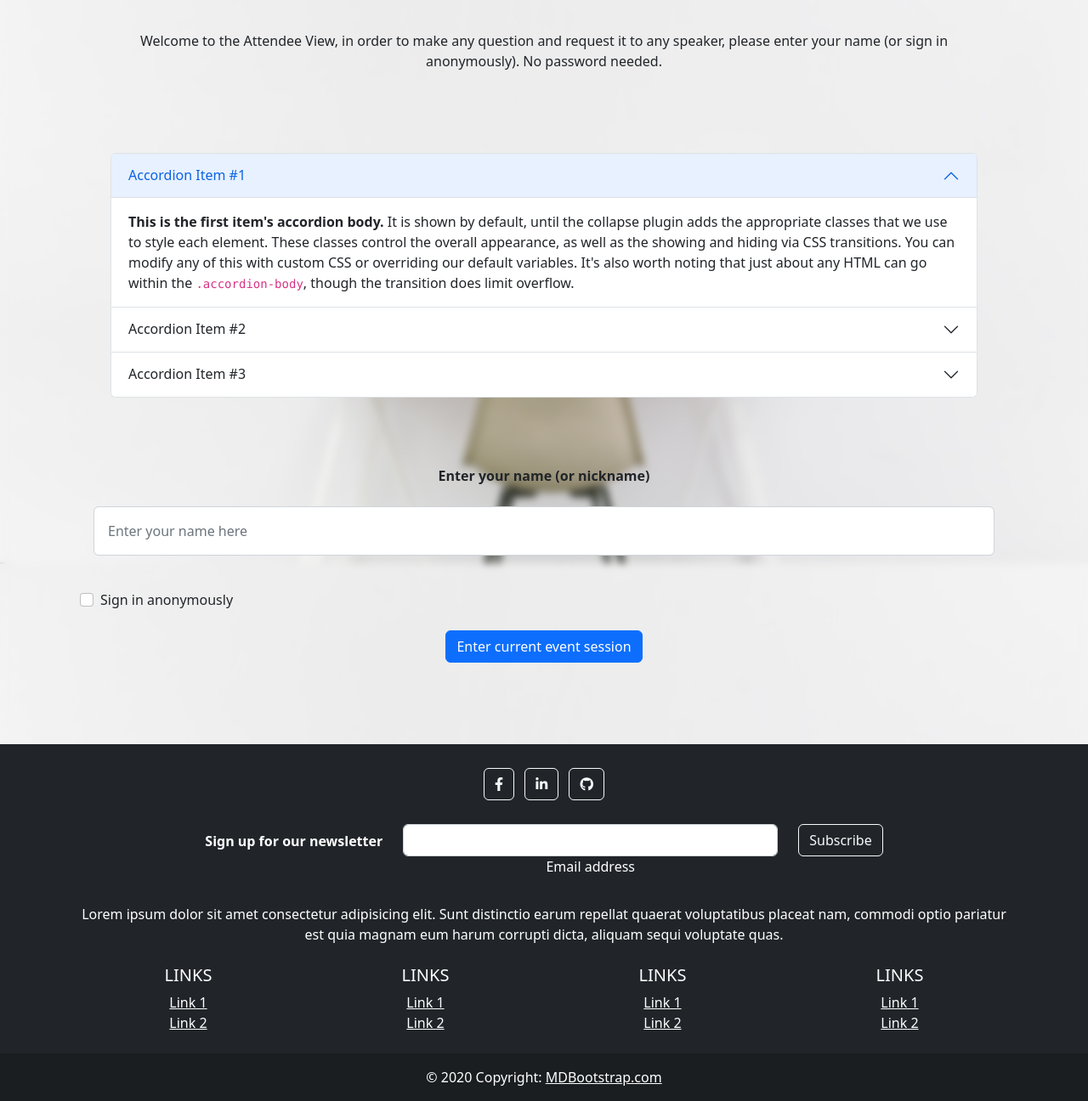
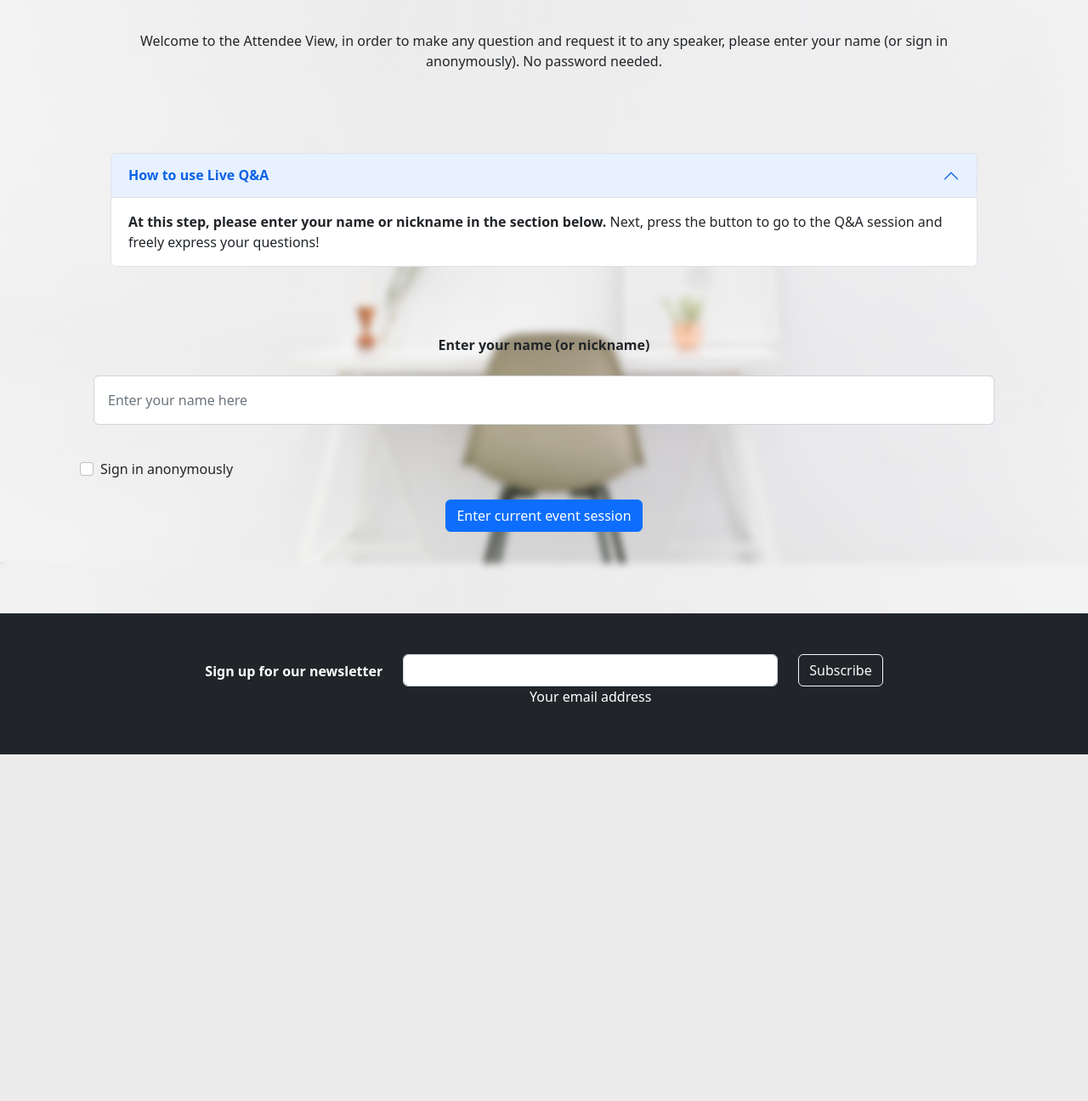
Before and after one commit to baokhanh1701/QAFrame-main, a PHP site: page /AttendeeLogin/1AttendeeLogIn.html in a window 1280 px wide. Shown: the part 190-1486 px from the top of the page at 85% size. After the commit the page ends 1078 px from the top, so only its background shows below. Run offline with PHP 8.4, Linux system fonts and the light colour scheme; some libraries are stand-ins or nearby versions.

Commit message:
committed

```diff
--- a/AttendeeLogin/1AttendeeLogIn.html
+++ b/AttendeeLogin/1AttendeeLogIn.html
@@ -11,7 +11,7 @@
         crossorigin="anonymous" referrerpolicy="no-referrer" />
     <link href="https://cdn.jsdelivr.net/npm/bootstrap@5.2.2/dist/css/bootstrap.min.css" rel="stylesheet"
         integrity="sha384-Zenh87qX5JnK2Jl0vWa8Ck2rdkQ2Bzep5IDxbcnCeuOxjzrPF/et3URy9Bv1WTRi" crossorigin="anonymous">
-    <title>Live Event Q&A</title>
+    <title>Live Q&A</title>
 </head>
 
 <body>
@@ -19,10 +19,10 @@
         integrity="sha384-OERcA2EqjJCMA+/3y+gxIOqMEjwtxJY7qPCqsdltbNJuaOe923+mo//f6V8Qbsw3"
         crossorigin="anonymous"></script>
     <div class="header">
-        <a href="#default" class="logo">Live Q&A</a>
+        <a href="../index.html" class="logo">Live Q&A</a>
         <div class="header-right">
-            <a class="active" href="../index.html">Home</a>
-            <a href="#about"> Contact & About</a>
+            <a class = "active" href="../index.html">Home</a>
+            <a href="#about">Contact & About</a>
         </div>
     </div>
     <div class="body">
@@ -40,22 +40,18 @@
                         <button class="accordion-button" type="button" data-bs-toggle="collapse"
                             data-bs-target="#panelsStayOpen-collapseOne" aria-expanded="true"
                             aria-controls="panelsStayOpen-collapseOne">
-                            Accordion Item #1
+                            <strong>How to use Live Q&A</strong>
                         </button>
                     </h2>
                     <div id="panelsStayOpen-collapseOne" class="accordion-collapse collapse show"
                         aria-labelledby="panelsStayOpen-headingOne">
                         <div class="accordion-body">
-                            <strong>This is the first item's accordion body.</strong> It is shown by default, until the
-                            collapse plugin adds the appropriate classes that we use to style each element. These
-                            classes control the overall appearance, as well as the showing and hiding via CSS
-                            transitions. You can modify any of this with custom CSS or overriding our default variables.
-                            It's also worth noting that just about any HTML can go within the
-                            <code>.accordion-body</code>, though the transition does limit overflow.
+                            <strong>At this step, please enter your name or nickname in the section below.</strong> Next, press the button to go to the
+                             Q&A session and freely express your questions!
                         </div>
                     </div>
                 </div>
-                <div class="accordion-item">
+                <!-- <div class="accordion-item">
                     <h2 class="accordion-header" id="panelsStayOpen-headingTwo">
                         <button class="accordion-button collapsed" type="button" data-bs-toggle="collapse"
                             data-bs-target="#panelsStayOpen-collapseTwo" aria-expanded="false"
@@ -94,7 +90,7 @@
                             <code>.accordion-body</code>, though the transition does limit overflow.
                         </div>
                     </div>
-                </div>
+                </div> -->
             </div>
             <form class="container justify-content-center">
                 <div class="mb-4 p-3 text-center justify-content-center align-items-center">
@@ -186,16 +182,16 @@
             <!-- Section: Social media -->
             <section class="mb-4">
                 <!-- Facebook -->
-                <a class="btn btn-outline-light btn-floating m-1" href="#!" role="button"><i
-                        class="fab fa-facebook-f"></i></a>
+                <!-- <a class="btn btn-outline-light btn-floating m-1" href="#!" role="button"><i
+                        class="fab fa-facebook-f"></i></a> -->
 
                 <!-- Linkedin -->
-                <a class="btn btn-outline-light btn-floating m-1" href="#!" role="button"><i
-                        class="fab fa-linkedin-in"></i></a>
+                <!-- <a class="btn btn-outline-light btn-floating m-1" href="#!" role="button"><i
+                        class="fab fa-linkedin-in"></i></a> -->
 
                 <!-- Github -->
-                <a class="btn btn-outline-light btn-floating m-1" href="#!" role="button"><i
-                        class="fab fa-github"></i></a>
+                <!-- <a class="btn btn-outline-light btn-floating m-1" href="#!" role="button"><i
+                        class="fab fa-github"></i></a> -->
             </section>
             <!-- Section: Social media -->
 
@@ -217,7 +213,7 @@
                             <!-- Email input -->
                             <div class="form-outline form-white mb-4">
                                 <input type="email" id="form5Example21" class="form-control" />
-                                <label class="form-label" for="form5Example21">Email address</label>
+                                <label class="form-label" for="form5Example21">Your email address</label>
                             </div>
                         </div>
                         <!--Grid column-->
@@ -237,13 +233,13 @@
             <!-- Section: Form -->
 
             <!-- Section: Text -->
-            <section class="mb-4">
+            <!-- <section class="mb-4">
                 <p>
                     Lorem ipsum dolor sit amet consectetur adipisicing elit. Sunt distinctio earum
                     repellat quaerat voluptatibus placeat nam, commodi optio pariatur est quia magnam
                     eum harum corrupti dicta, aliquam sequi voluptate quas.
                 </p>
-            </section>
+            </section> -->
             <!-- Section: Text -->
 
             <!-- Section: Links -->
@@ -251,7 +247,7 @@
                 <!--Grid row-->
                 <div class="row">
                     <!--Grid column-->
-                    <div class="col-lg-3 col-md-6 mb-4 mb-md-0">
+                    <!-- <div class="col-lg-3 col-md-6 mb-4 mb-md-0">
                         <h5 class="text-uppercase">Links</h5>
 
                         <ul class="list-unstyled mb-0">
@@ -262,11 +258,11 @@
                                 <a href="#!" class="text-white">Link 2</a>
                             </li>
                         </ul>
-                    </div>
+                    </div> -->
                     <!--Grid column-->
 
                     <!--Grid column-->
-                    <div class="col-lg-3 col-md-6 mb-4 mb-md-0">
+                    <!-- <div class="col-lg-3 col-md-6 mb-4 mb-md-0">
                         <h5 class="text-uppercase">Links</h5>
 
                         <ul class="list-unstyled mb-0">
@@ -277,11 +273,11 @@
                                 <a href="#!" class="text-white">Link 2</a>
                             </li>
                         </ul>
-                    </div>
+                    </div> -->
                     <!--Grid column-->
 
                     <!--Grid column-->
-                    <div class="col-lg-3 col-md-6 mb-4 mb-md-0">
+                    <!-- <div class="col-lg-3 col-md-6 mb-4 mb-md-0">
                         <h5 class="text-uppercase">Links</h5>
 
                         <ul class="list-unstyled mb-0">
@@ -292,11 +288,11 @@
                                 <a href="#!" class="text-white">Link 2</a>
                             </li>
                         </ul>
-                    </div>
+                    </div> -->
                     <!--Grid column-->
 
                     <!--Grid column-->
-                    <div class="col-lg-3 col-md-6 mb-4 mb-md-0">
+                    <!-- <div class="col-lg-3 col-md-6 mb-4 mb-md-0">
                         <h5 class="text-uppercase">Links</h5>
 
                         <ul class="list-unstyled mb-0">
@@ -307,7 +303,7 @@
                                 <a href="#!" class="text-white">Link 2</a>
                             </li>
                         </ul>
-                    </div>
+                    </div> -->
                     <!--Grid column-->
                 </div>
                 <!--Grid row-->
@@ -317,10 +313,10 @@
         <!-- Grid container -->
 
         <!-- Copyright -->
-        <div class="text-center p-3" style="background-color: rgba(0, 0, 0, 0.2);">
+        <!-- <div class="text-center p-3" style="background-color: rgba(0, 0, 0, 0.2);">
             © 2020 Copyright:
             <a class="text-white" href="https://mdbootstrap.com/">MDBootstrap.com</a>
-        </div>
+        </div> -->
         <!-- Copyright -->
     </footer>
 
--- a/AttendeeLogin/1AttendeeLogin.css
+++ b/AttendeeLogin/1AttendeeLogin.css
@@ -41,8 +41,17 @@ body {
 
 /* Style the active/current link*/
 .header a.active {
+    /* background-color: rgb(134, 179, 250); */
     background-color: rgb(66, 133, 244);
     color: white;
+}
+
+
+.header a.active:hover {
+    /* background-color: rgb(66, 133, 244); */
+    background-color: #ddd;
+    transition-duration: 300ms;
+    color: black;
 }
 
 /* Float the link section to the right */
--- a/AttendeeLogin/AttendeeQuestion/1AttendeeLogin.js
+++ b/AttendeeLogin/AttendeeQuestion/1AttendeeLogin.js
@@ -27,8 +27,8 @@ function renderTasks(question = []) {
                 ${question.name}
             </div>
             <div class="interact">
-                <i class="fas fa-thumbs-up"></i>
-                <i class="fas fa-thumbs-down" style="transform: scale(-1,1);"></i>
+                <i class="fas fa-thumbs-up thumbs"></i>
+                <i class="fas fa-thumbs-down thumbs" style="transform: scale(-1,1);"></i>
             </div>
 
         </div>
```
Also changed, not shown: AttendeeLogin/AttendeeQuestion/1AttendeeQuestion.css (+13 -0 lines), AttendeeLogin/AttendeeQuestion/1AttendeeQuestion.html (+21 -20 lines).
